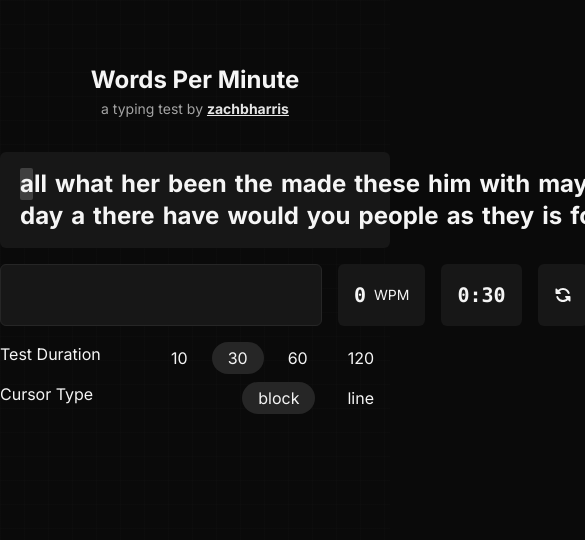
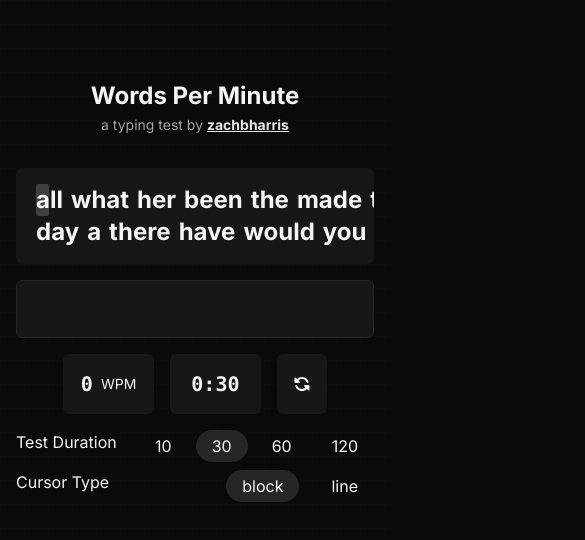
Before and after one commit to zachbharris/wpm, a Next.js app: page / in a window 390 px wide. Shown: the top 540 px of the page, 585 px wide, since content can reach past the window. Built offline with nearby package versions, Linux system fonts and the light colour scheme.

Commit message:
add breakpoint for items after input, more mobile responsive stuff

```diff
--- a/src/app/layout.tsx
+++ b/src/app/layout.tsx
@@ -29,7 +29,7 @@ export default function RootLayout({
           "bg-[linear-gradient(to_right,#80808005_1px,transparent_1px),linear-gradient(to_bottom,#80808005_1px,transparent_1px)] bg-[size:24px_24px]",
         )}
       >
-        <div className="max-w-2xl mx-auto">{children}</div>
+        <div className="max-w-2xl mx-auto p-4">{children}</div>
         <Analytics />
       </body>
     </html>
--- a/src/components/Input.tsx
+++ b/src/components/Input.tsx
@@ -1,13 +1,19 @@
-import { useState, useEffect } from "react";
+import { useState, useMemo } from "react";
+import { cn } from "@/lib/utils";
 import useTypeTestContext from "@/hooks/useTypeTestContext";
 import { checkIfCurrentInputHasError } from "@/lib/words";
 
 type InputProps = {
   inputRef: React.RefObject<HTMLInputElement>;
   isEndOfLine: boolean;
+  className?: string;
 };
 
-export default function Input({ inputRef, isEndOfLine }: InputProps) {
+export default function Input({
+  inputRef,
+  isEndOfLine,
+  className,
+}: InputProps) {
   const [state, dispatch] = useTypeTestContext();
   const [hasError, setHasError] = useState(false);
 
@@ -103,6 +109,10 @@ export default function Input({ inputRef, isEndOfLine }: InputProps) {
     }
   }
 
+  const borderColor = useMemo(() => {
+    return hasError ? "focus:border-red-700" : "focus:border-blue-600";
+  }, [hasError]);
+
   return (
     <input
       ref={inputRef}
@@ -110,9 +120,13 @@ export default function Input({ inputRef, isEndOfLine }: InputProps) {
       value={state.input}
       disabled={state.status === "finished"}
       readOnly={state.status === "finished"}
-      className={`flex flex-1 text-xl font-bold transition-colors p-4 bg-neutral-900 rounded-md outline-none border border-neutral-800 ${
-        hasError ? "focus:border-red-700" : "focus:border-blue-600"
-      }`}
+      className={cn(
+        "flex flex-1 p-4 rounded-md bg-neutral-900",
+        "text-xl font-bold",
+        "outline-none border border-neutral-800 box-border h-[60px]",
+        borderColor,
+        className
+      )}
     />
   );
 }
--- a/src/components/Timer.tsx
+++ b/src/components/Timer.tsx
@@ -47,7 +47,7 @@ export default function Timer() {
   }, [status, time]);
 
   return (
-    <div className="bg-neutral-900 rounded-md p-4 flex flex-row gap-2 items-center justify-center w-24">
+    <div className="bg-neutral-900 rounded-md p-4 flex flex-row gap-2 items-center justify-center w-full max-w-24">
       <span className="font-bold font-mono text-xl">{formattedTime}</span>
     </div>
   );
--- a/src/components/TypeTest.tsx
+++ b/src/components/TypeTest.tsx
@@ -51,7 +51,7 @@ export default function TypeTest() {
         <div className="flex flex-col gap-4 relative">
           <div
             id="test"
-            className="relative select-none h-24 bg-neutral-900 p-4 rounded-md text-2xl font-bold"
+            className="relative select-none h-24 bg-neutral-900 p-4 rounded-md text-2xl font-bold overflow-hidden"
           >
             <Cursor />
             <div>
@@ -134,11 +134,13 @@ export default function TypeTest() {
               })}
             </div>
           </div>
-          <div className="flex flex-row gap-4">
-            <Input inputRef={inputRef} isEndOfLine={isEndOfLine} />
-            <WordsPerMinute />
-            <Timer />
-            <RestartButton restart={restart} />
+          <div className="flex flex-col lg:flex-row justify-center items-center gap-4">
+            <Input inputRef={inputRef} isEndOfLine={isEndOfLine} className="w-full" />
+            <div className="flex flex-row gap-4">
+              <WordsPerMinute />
+              <Timer />
+              <RestartButton restart={restart} />
+            </div>
           </div>
 
           <Options />
@@ -147,7 +149,6 @@ export default function TypeTest() {
     </TypeTestContext.Provider>
   );
 }
-
 
 const cursor = cva(["absolute", "z-0", "bg-neutral-700 h-8 rounded-sm"]);
 
@@ -170,9 +171,14 @@ function Cursor() {
         cursorEl.style.width = "2px";
       }
     } else {
-
     }
-  }, [state.status, state.words, state.currentWord, state.currentChar, state.options.cursor]);
+  }, [
+    state.status,
+    state.words,
+    state.currentWord,
+    state.currentChar,
+    state.options.cursor,
+  ]);
 
   useEffect(() => {
     handleCursor();
--- a/src/components/wpm.tsx
+++ b/src/components/wpm.tsx
@@ -29,7 +29,7 @@ export default function WPM() {
   }, [state.status, state.currentDurationInSeconds]);
 
   return (
-    <div className="bg-neutral-900 rounded-md p-4 flex flex-row gap-2 items-center justify-center w-32">
+    <div className="bg-neutral-900 rounded-md p-4 flex flex-row gap-2 items-center justify-center w-full max-w-32">
       <span className="text-xl font-bold font-mono">{wpm}</span>
       <span className="text-sm">WPM</span>
     </div>
```
